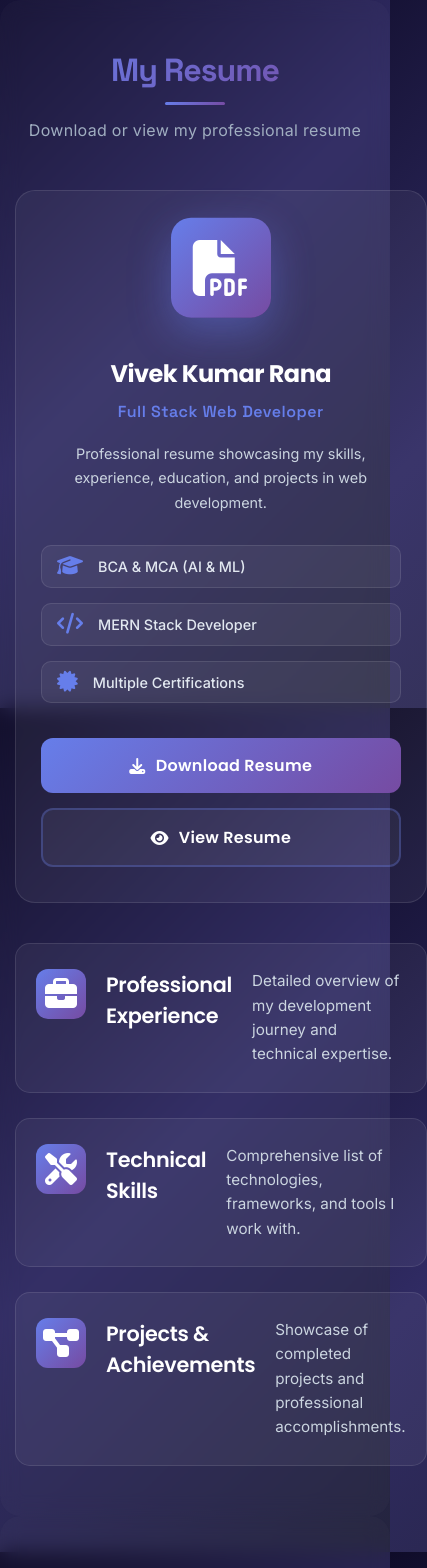
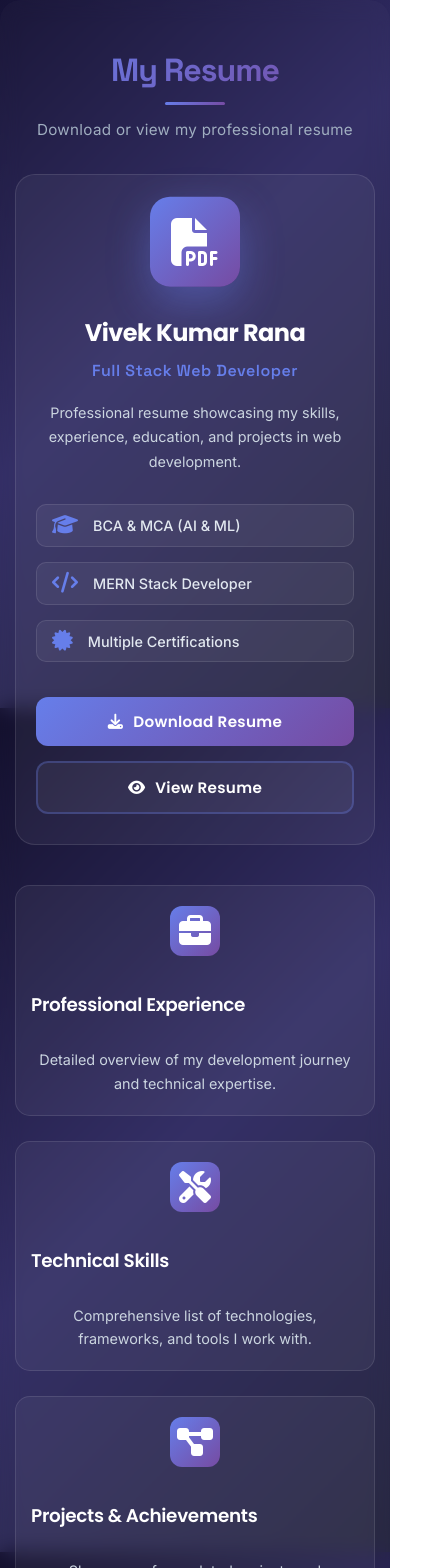
Before and after one commit to realvivekrana/vivek-portfolio, a React (Create React App) app: page / in a window 390 px wide. Shown: the part 5200-6768 px from the top of the page, 427 px wide, since content can reach past the window. Built offline with nearby package versions, Linux system fonts and the light colour scheme.

Commit message:
Enhance Resume section mobile responsiveness for all devices

```diff
--- a/src/components/Resume.css
+++ b/src/components/Resume.css
@@ -227,6 +227,46 @@
   }
 }
 
+@media (max-width: 768px) {
+  .resume-subtitle {
+    font-size: 1.05rem;
+    margin-bottom: 40px;
+  }
+
+  .resume-preview {
+    padding: 35px 25px;
+  }
+
+  .resume-icon {
+    width: 110px;
+    height: 110px;
+    font-size: 3.8rem;
+    margin-bottom: 25px;
+  }
+
+  .resume-preview h3 {
+    font-size: 1.8rem;
+  }
+
+  .resume-title {
+    font-size: 1.05rem;
+  }
+
+  .info-box {
+    padding: 25px;
+  }
+
+  .info-icon {
+    width: 55px;
+    height: 55px;
+    font-size: 1.6rem;
+  }
+
+  .info-box h4 {
+    font-size: 1.2rem;
+  }
+}
+
 @media (max-width: 640px) {
   .resume-subtitle {
     font-size: 1rem;
@@ -266,6 +306,22 @@
 }
 
 @media (max-width: 480px) {
+  .resume-subtitle {
+    font-size: 0.95rem;
+    margin-bottom: 35px;
+  }
+
+  .resume-preview {
+    padding: 30px 20px;
+  }
+
+  .resume-icon {
+    width: 90px;
+    height: 90px;
+    font-size: 3rem;
+    margin-bottom: 20px;
+  }
+
   .resume-preview h3 {
     font-size: 1.5rem;
   }
@@ -289,4 +345,111 @@
   .highlight-item span {
     font-size: 0.9rem;
   }
+
+  .resume-actions a {
+    padding: 13px 20px;
+    font-size: 0.95rem;
+  }
+
+  .info-box {
+    padding: 20px 15px;
+    flex-direction: column;
+    text-align: center;
+  }
+
+  .info-icon {
+    width: 50px;
+    height: 50px;
+    font-size: 1.4rem;
+    margin: 0 auto 15px;
+  }
+
+  .info-box h4 {
+    font-size: 1.15rem;
+  }
+
+  .info-box p {
+    font-size: 0.9rem;
+  }
 }
+
+@media (max-width: 360px) {
+  .resume-subtitle {
+    font-size: 0.9rem;
+    margin-bottom: 30px;
+  }
+
+  .resume-preview {
+    padding: 25px 15px;
+  }
+
+  .resume-icon {
+    width: 80px;
+    height: 80px;
+    font-size: 2.5rem;
+    margin-bottom: 18px;
+  }
+
+  .resume-preview h3 {
+    font-size: 1.3rem;
+  }
+
+  .resume-title {
+    font-size: 0.95rem;
+  }
+
+  .resume-description {
+    font-size: 0.85rem;
+    margin-bottom: 25px;
+  }
+
+  .resume-highlights {
+    gap: 12px;
+    margin-bottom: 30px;
+  }
+
+  .highlight-item {
+    padding: 8px 12px;
+  }
+
+  .highlight-item i {
+    font-size: 1.2rem;
+  }
+
+  .highlight-item span {
+    font-size: 0.85rem;
+  }
+
+  .resume-actions {
+    gap: 12px;
+  }
+
+  .resume-actions a {
+    padding: 12px 18px;
+    font-size: 0.9rem;
+  }
+
+  .resume-actions a i {
+    font-size: 0.9rem;
+  }
+
+  .info-box {
+    padding: 18px 12px;
+  }
+
+  .info-icon {
+    width: 45px;
+    height: 45px;
+    font-size: 1.3rem;
+    margin-bottom: 12px;
+  }
+
+  .info-box h4 {
+    font-size: 1.1rem;
+    margin-bottom: 8px;
+  }
+
+  .info-box p {
+    font-size: 0.85rem;
+  }
+}
```
